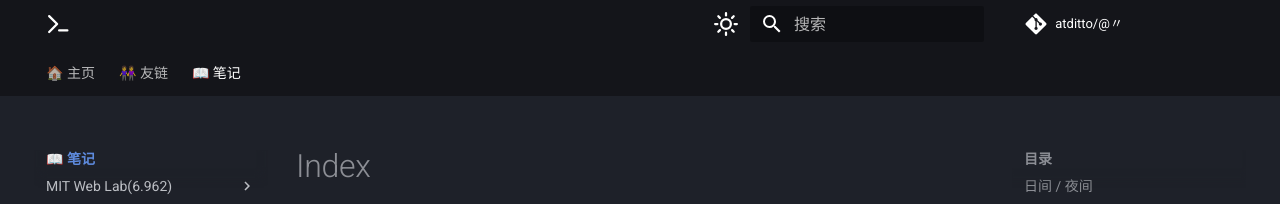
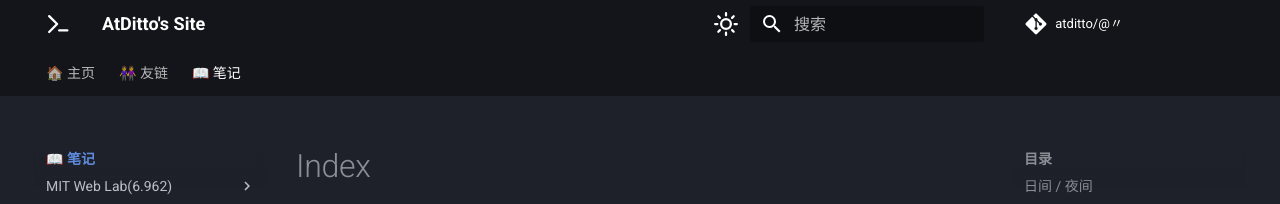
Before and after one commit to atditto/atditto.github.io, an MkDocs documentation site: the page built from docs/note/index.md, in a window 1280 px wide. Shown: the top 204 px of the page. Built offline with MkDocs 1.6.1 and Material for MkDocs 9.7.7, drawn with Linux system fonts in a browser that asks for light colours; comment, search, counter and statistics services are not loaded.

Commit message:
新增占位符

```diff
--- a/mkdocs.yml
+++ b/mkdocs.yml
@@ -1,5 +1,5 @@
 # Site Information
-site_name: ''
+site_name: "AtDitto's Site"
 site_url: https://atditto.github.io/
 site_author: atditto
 # Repository Information
--- a/overrides/home.html
+++ b/overrides/home.html
@@ -12,9 +12,7 @@
   <section class="md-hero md-hero--fullscreen">
     <div class="md-grid">
       <div class="md-hero__content">
-        <h1>atditto/@〃</h1>
-        <!-- 可在此添加副标题或引导语 -->
-        <!-- <p>欢迎来到我的知识空间</p> -->
+        {{ page.content }}
       </div>
     </div>
 
@@ -84,6 +82,5 @@
 {% endblock %}
 
 <!-- ==================== 清空主内容与页脚 ==================== -->
-<!-- 首页不显示默认内容区域和页脚 -->
 {% block content %}{% endblock %}
 {% block footer %}{% endblock %}
```
Also changed, not shown: docs/index.md (+3 -0 lines).
